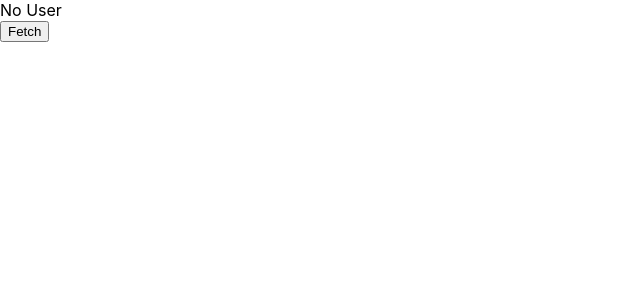
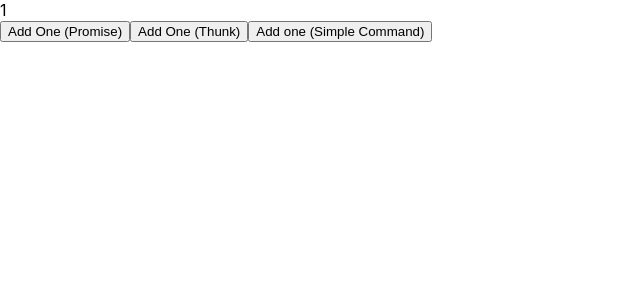
Before and after one commit to rilexus/advanced-react-pattern, a React (Create React App) app: page / in a window 1280 px wide. Shown: the top 300 px of the page, without its empty margins (0-640 px from the left). Built offline with nearby package versions, Linux system fonts and the light colour scheme.

Commit message:
chore(Command): moved to the hooks folder

```diff
--- a/src/App.js
+++ b/src/App.js
@@ -139,11 +139,11 @@ function App() {
 
       {/*MVC Pattern*/}
       {/*<MVC/>*/}
-      {/*<Commando />*/}
+      <Commando />
 
-      <ReduxProvider initState={{ user: { name: "stan" } }}>
-        <User name={"Stan"} />
-      </ReduxProvider>
+      {/*<ReduxProvider initState={{ user: { name: "stan" } }}>*/}
+      {/*  <User name={"Stan"} />*/}
+      {/*</ReduxProvider>*/}
       {/*<States />*/}
       {/*<AdvancedState />*/}
       {/*<AppScreen />*/}
--- a/src/components/command/Commando.js
+++ b/src/components/command/Commando.js
@@ -1,13 +1,6 @@
-import React, { useEffect, useState } from "react";
-import Command, { createCommand } from "./src/command";
-import useCommand from "./src";
-import { usePromise } from "../../hooks/use-promise";
-
-// function Command(worker) {
-//   function execute(state){
-//     return worker(state)
-//   }
-// }
+import React from "react";
+import Command, { createCommand } from "../../hooks/command/Command";
+import useCommand from "../../hooks/command";
 
 const add = (num) => {
   return new Command((componentState) => {
@@ -15,9 +8,12 @@ const add = (num) => {
   });
 };
 
-const sleep = (time) => new Promise((res) => setTimeout(res, time));
+const asyncAddCommand = createCommand(async (state, number) => ({
+  ...state,
+  value: state.value + number,
+}));
 
-const asyncAddCommand = createCommand(async (state, number) => ({
+const simpleAddCommand = createCommand((state, number) => ({
   ...state,
   value: state.value + number,
 }));
@@ -36,6 +32,9 @@ const Commando = () => {
           Add One (Promise)
         </button>
         <button onClick={() => execute(addThunk(1))}>Add One (Thunk)</button>
+        <button onClick={() => execute(simpleAddCommand(1))}>
+          Add one (Simple Command)
+        </button>
       </div>
     </div>
   );
```
Also changed, not shown: src/hooks/command/Command.js (renamed from src/components/command/src/command/index.js), src/hooks/command/index.js (renamed from src/components/command/src/index.js), 2 other files (tests, documents, lock files or other folders).
